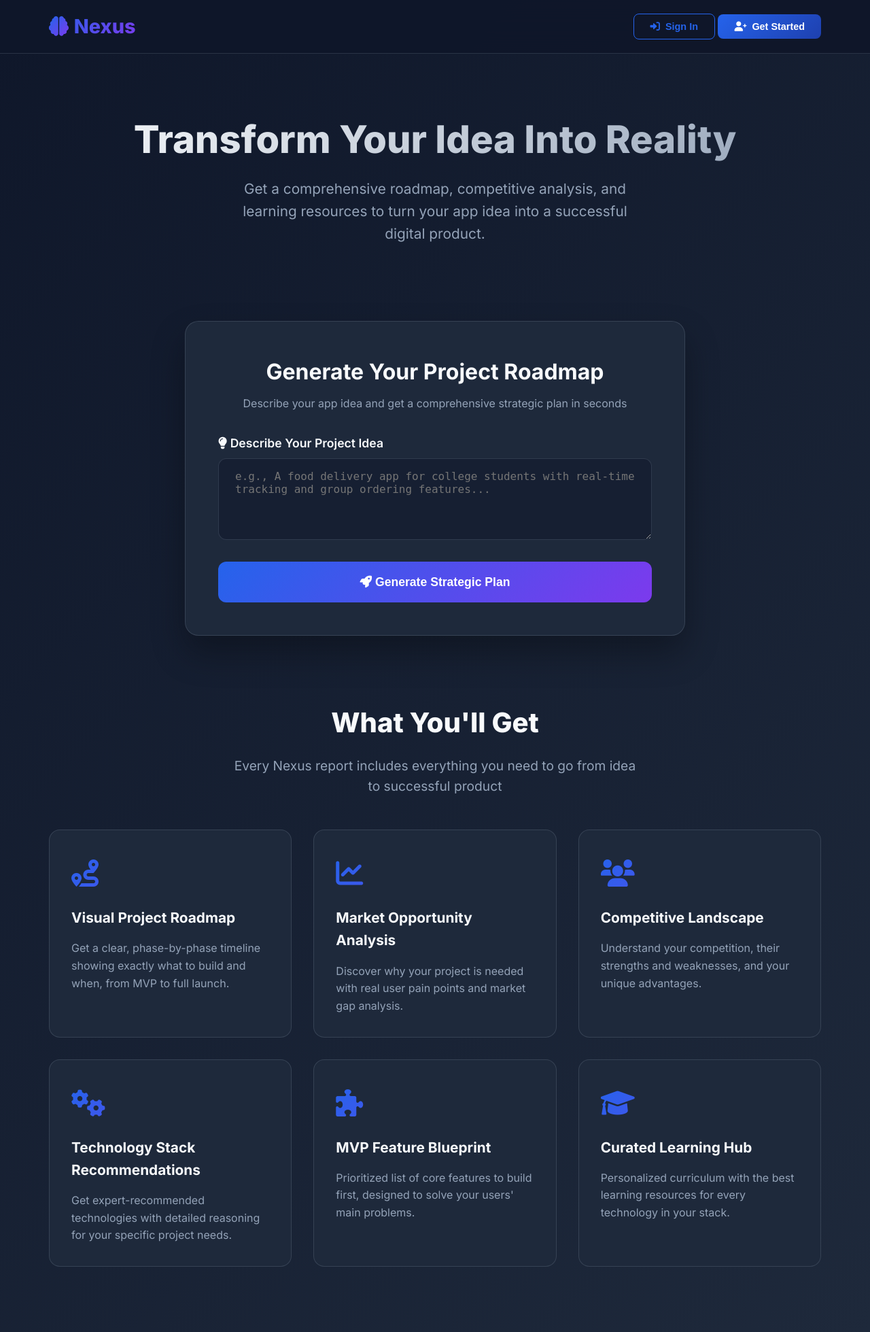
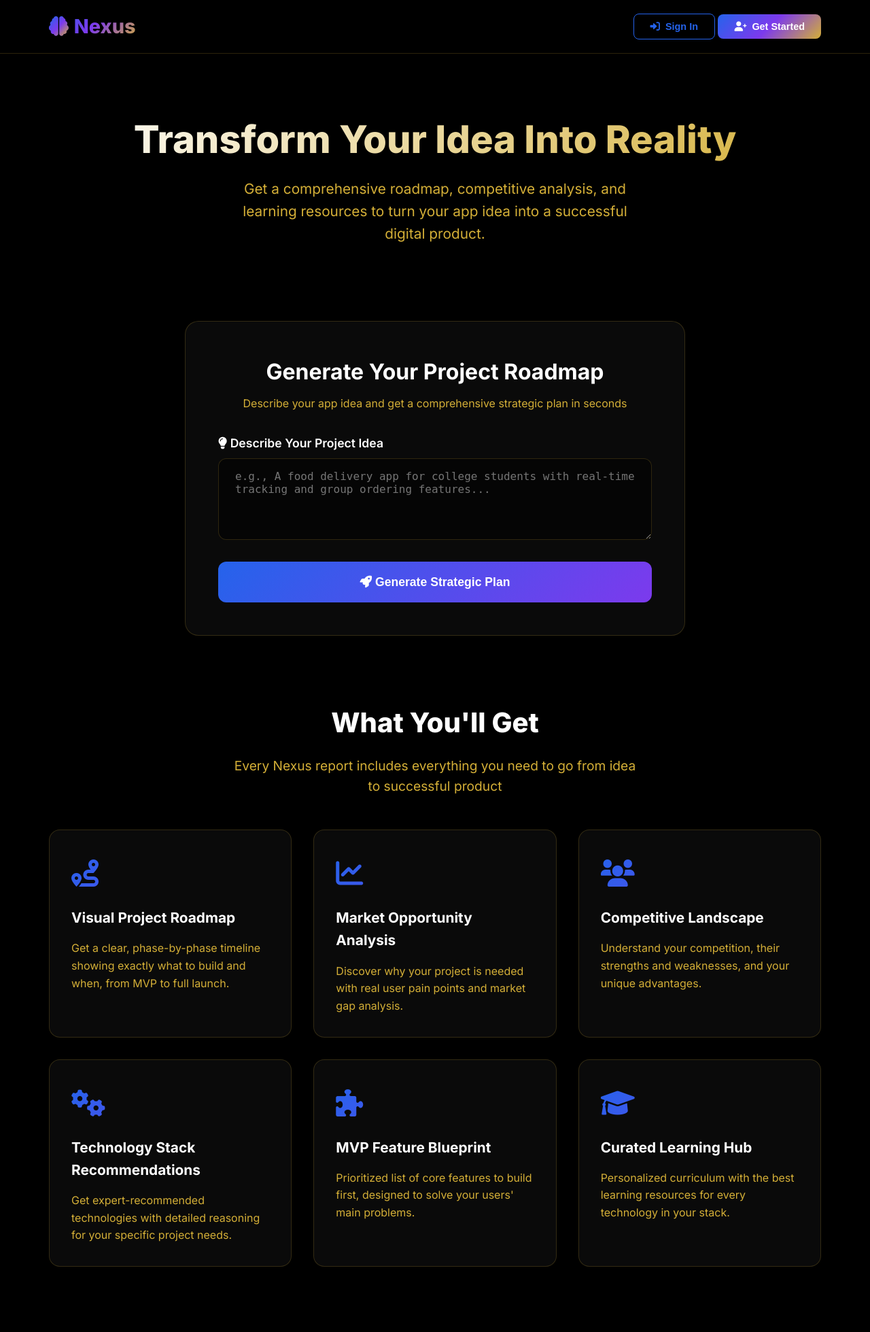
Before and after one commit to Chaudhary-CS/Nexus, a Flask app: page / in a window 1280 px wide. Shown: the whole page at 68% size. Run offline with Flask 3, Linux system fonts and the light colour scheme.

Commit message:
style: implement black and gold luxury theme
- Update CSS variables to pure black backgrounds (#000000)
- Add luxury gold accent color (#d4af37) to design system
- Implement blue-purple-gold gradient for Nexus branding
- Update form inputs and modals to use black color scheme
- Enhance button gradients with luxury gold progression
- Optimize border colors and hover effects for gold theme
- Maintain glassmorphism effects with black transparency

```diff
--- a/templates/index.html
+++ b/templates/index.html
@@ -14,25 +14,26 @@
         }
 
         :root {
-            /* Premium Dark Theme */
+            /* Black & Gold Luxury Theme */
             --primary-blue: #2563eb;
             --secondary-blue: #1e40af;
             --accent-purple: #7c3aed;
-            --accent-orange: #f59e0b;
-            --dark-bg: #0f172a;
-            --card-bg: #1e293b;
-            --text-light: #f8fafc;
-            --text-gray: #94a3b8;
+            --luxury-gold: #d4af37;
+            --bright-gold: #ffd700;
+            --dark-bg: #000000;
+            --card-bg: #0a0a0a;
+            --text-light: #ffffff;
+            --text-gray: #d4af37;
             --success-green: #10b981;
-            --border-color: rgba(148, 163, 184, 0.2);
-            --glass-bg: rgba(30, 41, 59, 0.8);
-            --premium-gold: #fbbf24;
+            --border-color: rgba(212, 175, 55, 0.2);
+            --glass-bg: rgba(10, 10, 10, 0.9);
+            --premium-gold: #d4af37;
             --premium-silver: #e5e7eb;
         }
 
         body {
             font-family: 'Inter', -apple-system, BlinkMacSystemFont, sans-serif;
-            background: linear-gradient(135deg, var(--dark-bg) 0%, #1e293b 100%);
+            background: #000000;
             color: var(--text-light);
             min-height: 100vh;
             line-height: 1.6;
@@ -41,7 +42,7 @@
 
         /* Premium Navigation */
         .navbar {
-            background: rgba(15, 23, 42, 0.95);
+            background: rgba(0, 0, 0, 0.95);
             backdrop-filter: blur(20px);
             border-bottom: 1px solid var(--border-color);
             padding: 1rem 0;
@@ -63,7 +64,7 @@
         .logo {
             font-size: 1.8rem;
             font-weight: 800;
-            background: linear-gradient(135deg, var(--primary-blue), var(--accent-purple));
+            background: linear-gradient(135deg, var(--primary-blue), var(--accent-purple), var(--luxury-gold));
             -webkit-background-clip: text;
             -webkit-text-fill-color: transparent;
             background-clip: text;
@@ -74,7 +75,7 @@
         }
 
         .logo i {
-            background: linear-gradient(135deg, var(--primary-blue), var(--accent-purple));
+            background: linear-gradient(135deg, var(--primary-blue), var(--accent-purple), var(--luxury-gold));
             -webkit-background-clip: text;
             -webkit-text-fill-color: transparent;
             background-clip: text;
@@ -114,14 +115,14 @@
         }
 
         .btn-primary {
-            background: linear-gradient(135deg, var(--primary-blue), var(--secondary-blue));
+            background: linear-gradient(135deg, var(--primary-blue), var(--accent-purple), var(--luxury-gold));
             color: white;
             border: none;
         }
 
         .btn-primary:hover {
             transform: translateY(-2px);
-            box-shadow: 0 10px 25px rgba(37, 99, 235, 0.3);
+            box-shadow: 0 10px 25px rgba(212, 175, 55, 0.3);
         }
 
         /* Hero Section */
@@ -189,7 +190,7 @@
             padding: 1rem 1.5rem;
             border: 1px solid var(--border-color);
             border-radius: 12px;
-            background: rgba(15, 23, 42, 0.5);
+            background: rgba(0, 0, 0, 0.5);
             color: var(--text-light);
             font-size: 1rem;
             transition: all 0.3s ease;
@@ -270,7 +271,7 @@
         .modal-logo {
             font-size: 2rem;
             font-weight: 800;
-            background: linear-gradient(135deg, var(--primary-blue), var(--accent-purple));
+            background: linear-gradient(135deg, var(--primary-blue), var(--accent-purple), var(--luxury-gold));
             -webkit-background-clip: text;
             -webkit-text-fill-color: transparent;
             background-clip: text;
@@ -293,7 +294,7 @@
             position: absolute;
             top: -1rem;
             right: -1rem;
-            background: rgba(15, 23, 42, 0.8);
+            background: rgba(0, 0, 0, 0.8);
             border: 1px solid var(--border-color);
             border-radius: 50%;
             width: 40px;
@@ -330,8 +331,8 @@
         }
 
         .auth-form .form-input {
-            background: rgba(15, 23, 42, 0.6);
-            border: 1px solid rgba(148, 163, 184, 0.2);
+            background: rgba(0, 0, 0, 0.6);
+            border: 1px solid var(--border-color);
             color: var(--text-light);
             border-radius: 12px;
             padding: 0.75rem 1rem;
@@ -339,13 +340,13 @@
         }
 
         .auth-form .form-input:focus {
-            border-color: var(--primary-blue);
-            box-shadow: 0 0 0 3px rgba(37, 99, 235, 0.1);
-            background: rgba(15, 23, 42, 0.8);
+            border-color: var(--luxury-gold);
+            box-shadow: 0 0 0 3px rgba(212, 175, 55, 0.1);
+            background: rgba(0, 0, 0, 0.8);
         }
 
         .auth-btn {
-            background: linear-gradient(135deg, var(--primary-blue), var(--accent-purple));
+            background: linear-gradient(135deg, var(--primary-blue), var(--accent-purple), var(--luxury-gold));
             color: white;
             padding: 1rem 2rem;
             border: none;
```
